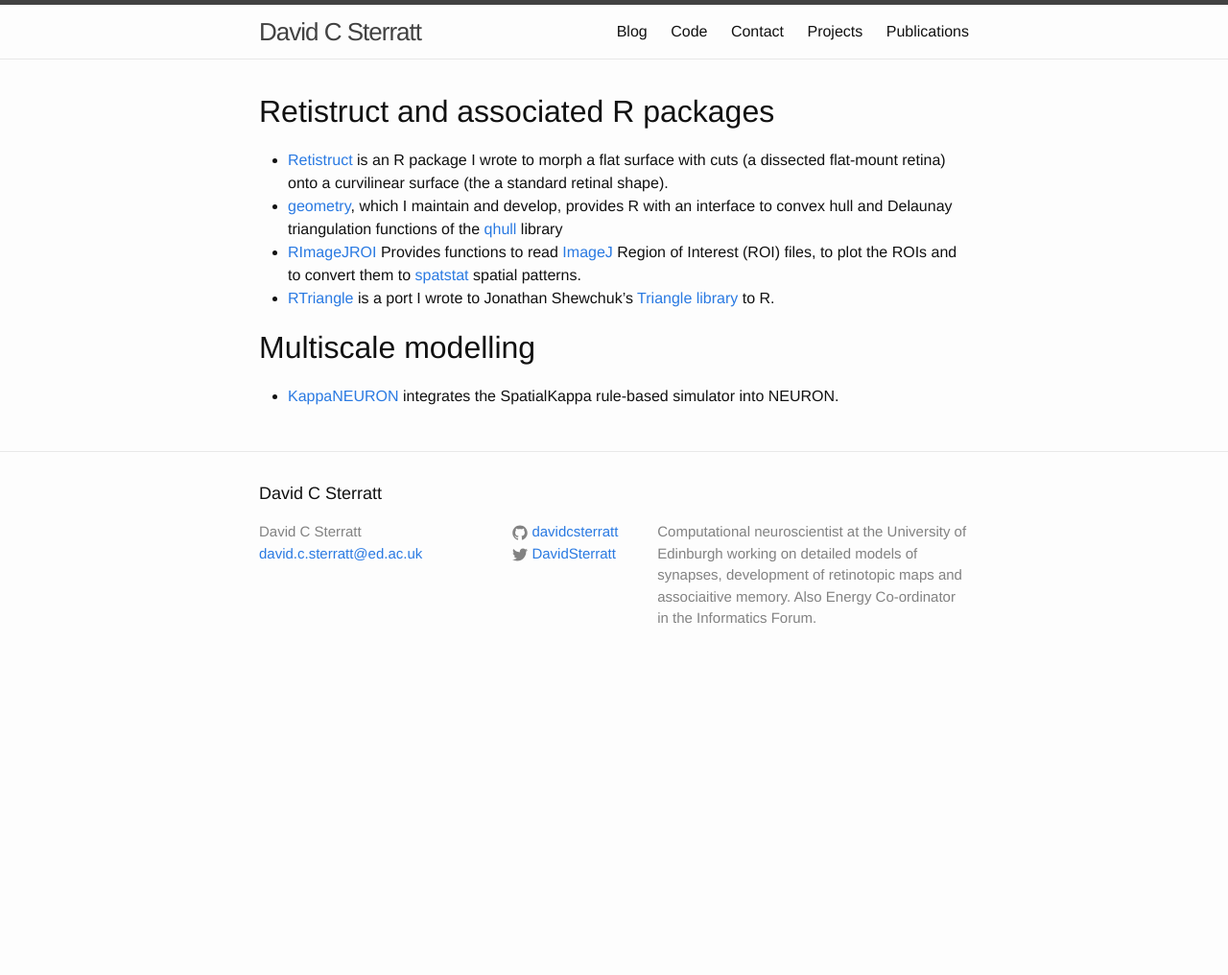
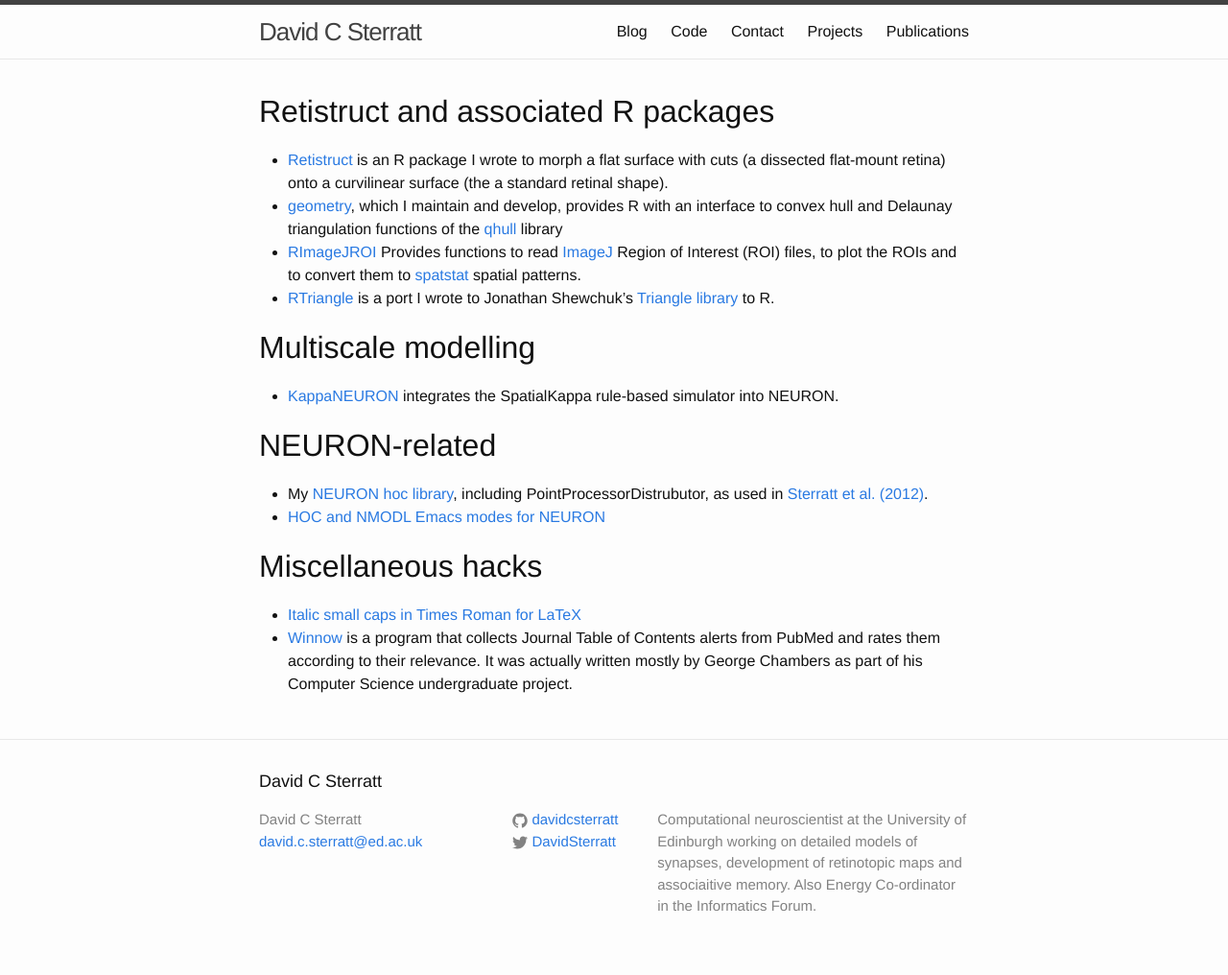
Before and after one commit to davidcsterratt/davidcsterratt.github.io, a Jekyll site: the page built from code.md, in a window 1280 px wide. Shown: the whole page at 96% size. Built offline with Jekyll 4.4.1, drawn with Linux system fonts in a browser that asks for light colours; before the commit the page ends 900 px from its top, so only the background shows below that.

Commit message:
Put in NEURON, emails and misc hacks from old code page

```diff
--- a/code.md
+++ b/code.md
@@ -24,3 +24,28 @@ permalink: /code/
 
 * [KappaNEURON](https://github.com/davidcsterratt/KappaNEURON)
   integrates the SpatialKappa rule-based simulator into NEURON.
+
+# NEURON-related
+
+* My [NEURON hoc library](https://github.com/davidcsterratt/dcs-hoc),
+  including PointProcessorDistrubutor, as used in [Sterratt et
+  al. (2012)]({{ site.url }}/{{ site.baseurl }}/pubs#SterEtal12spin).
+* [HOC and NMODL Emacs modes for NEURON](https://github.com/davidcsterratt/neuron-emacs)
+
+# Miscellaneous hacks
+
+* [Italic small caps in Times Roman for LaTeX](https://github.com/davidcsterratt/latex-times-itsc)
+* [Winnow](http://winnow.sourceforge.net/) is a program that collects
+  Journal Table of Contents alerts from PubMed and rates them
+  according to their relevance. It was actually written mostly by
+  George Chambers as part of his Computer Science undergraduate
+  project.
+
+<!--  LocalWords:  permalink Retistruct qhull RImageJROI ImageJ ROIs
+ -->
+<!--  LocalWords:  spatstat RTriangle Shewchuk's KappaNEURON hoc
+ -->
+<!--  LocalWords:  SpatialKappa PointProcessorDistrubutor Sterratt
+ -->
+<!--  LocalWords:  baseurl SterEtal NMODL LaTeX PubMed
+ -->
```
Also changed, not shown: pubs.md (+14 -2 lines).
